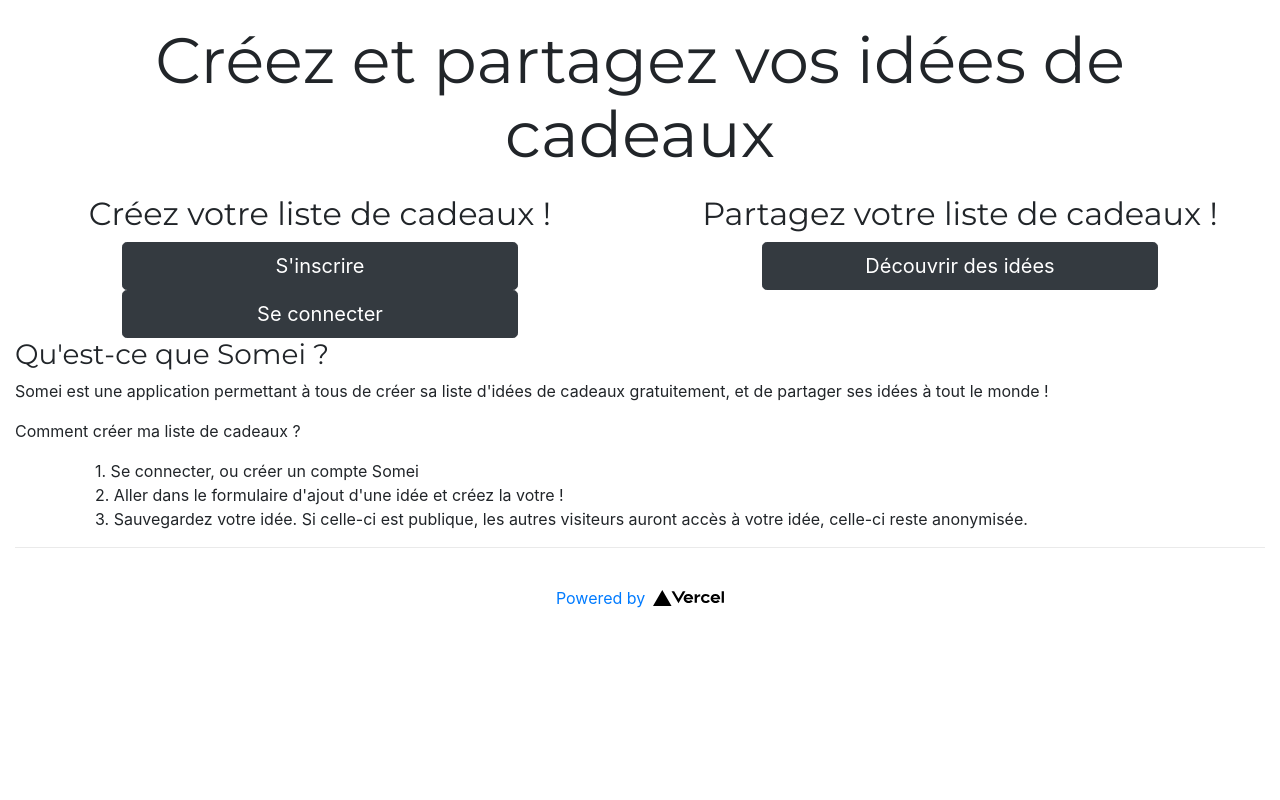
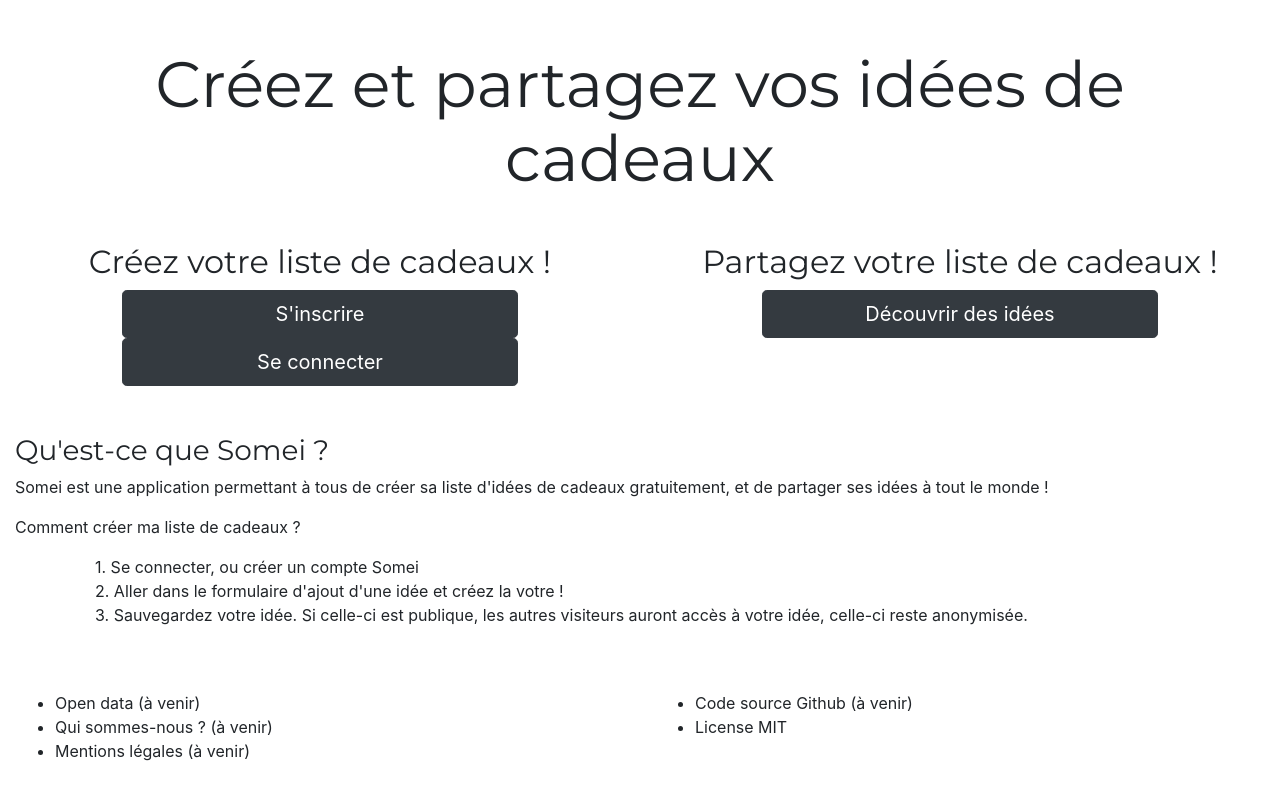
Before and after one commit to Quentinchampenois/next-sample, a Next.js app: page / in a window 1280 px wide. Built offline with nearby package versions, Linux system fonts and the light colour scheme.

Commit message:
create footer component

```diff
--- /dev/null
+++ b/components/Footer.js
@@ -0,0 +1,23 @@
+import styles from "./Footer.module.css";
+import Row from "react-bootstrap/Row";
+import Col from "react-bootstrap/Col";
+
+export default function Footer() {
+    return (
+        <Row as={"footer"}>
+            <Col>
+                <ul>
+                    <li>Open data (à venir)</li>
+                    <li>Qui sommes-nous ? (à venir)</li>
+                    <li>Mentions légales (à venir)</li>
+                </ul>
+            </Col>
+            <Col>
+                <ul>
+                    <li>Code source Github (à venir)</li>
+                    <li>License MIT</li>
+                </ul>
+            </Col>
+        </Row>
+    )
+}
--- a/pages/index.js
+++ b/pages/index.js
@@ -1,5 +1,6 @@
 import Head from 'next/head'
 import styles from '../styles/Home.module.css'
+import Footer from "../components/Footer";
 import Container from "react-bootstrap/Container";
 import Row from "react-bootstrap/Row";
 import Col from "react-bootstrap/Col";
@@ -15,8 +16,8 @@
                 <link href="https://fonts.googleapis.com/css2?family=Montserrat&display=swap" rel="stylesheet"/>
             </Head>
             <Container fluid>
-                <header>
-                    <Row className={"my-4"}>
+                <header className={"my-5"}>
+                    <Row>
                         <Col>
                             <h1 className={styles.title}>
                                 Créez et partagez vos idées de cadeaux
@@ -31,14 +32,14 @@
                                 Créez votre liste de cadeaux !
                             </h2>
                             <Row>
-                                <Col xs={{ span: 8, offset: 2 }}>
+                                <Col xs={{span: 8, offset: 2}}>
                                     <Button variant={"dark"} size={'lg'} block>
                                         S'inscrire
                                     </Button>
                                 </Col>
                             </Row>
                             <Row>
-                                <Col xs={{ span: 8, offset: 2 }}>
+                                <Col xs={{span: 8, offset: 2}}>
                                     <Button variant={"dark"} size={'lg'} block>
                                         Se connecter
                                     </Button>
@@ -51,7 +52,7 @@
                             </h2>
 
                             <Row>
-                                <Col xs={{ span: 8, offset: 2 }}>
+                                <Col xs={{span: 8, offset: 2}}>
                                     <Button variant={"dark"} size={'lg'} block>
                                         Découvrir des idées
                                     </Button>
@@ -60,13 +61,14 @@
                         </Col>
                     </Row>
 
-                    <section>
+                    <section className={"my-5"}>
                         <Row>
                             <Col>
                                 <h3>Qu'est-ce que Somei ?</h3>
 
                                 <p>
-                                    Somei est une application permettant à tous de créer sa liste d'idées de cadeaux gratuitement, et de partager ses idées à tout le monde !
+                                    Somei est une application permettant à tous de créer sa liste d'idées de cadeaux
+                                    gratuitement, et de partager ses idées à tout le monde !
                                 </p>
                             </Col>
                         </Row>
@@ -84,7 +86,8 @@
                                     </ol>
 
                                     <ol>
-                                        3. Sauvegardez votre idée. Si celle-ci est publique, les autres visiteurs auront accès à votre idée, celle-ci reste anonymisée.
+                                        3. Sauvegardez votre idée. Si celle-ci est publique, les autres visiteurs auront
+                                        accès à votre idée, celle-ci reste anonymisée.
                                     </ol>
 
                                 </ul>
@@ -92,16 +95,7 @@
                         </Row>
                     </section>
                 </main>
-                <footer className={styles.footer}>
-                    <a
-                        href="https://vercel.com?utm_source=create-next-app&utm_medium=default-template&utm_campaign=create-next-app"
-                        target="_blank"
-                        rel="noopener noreferrer"
-                    >
-                        Powered by{' '}
-                        <img src="/vercel.svg" alt="Vercel Logo" className={styles.logo}/>
-                    </a>
-                </footer>
+                <Footer/>
             </Container>
         </>
     )
```
Also changed, not shown: components/Footer.module.css (added).
